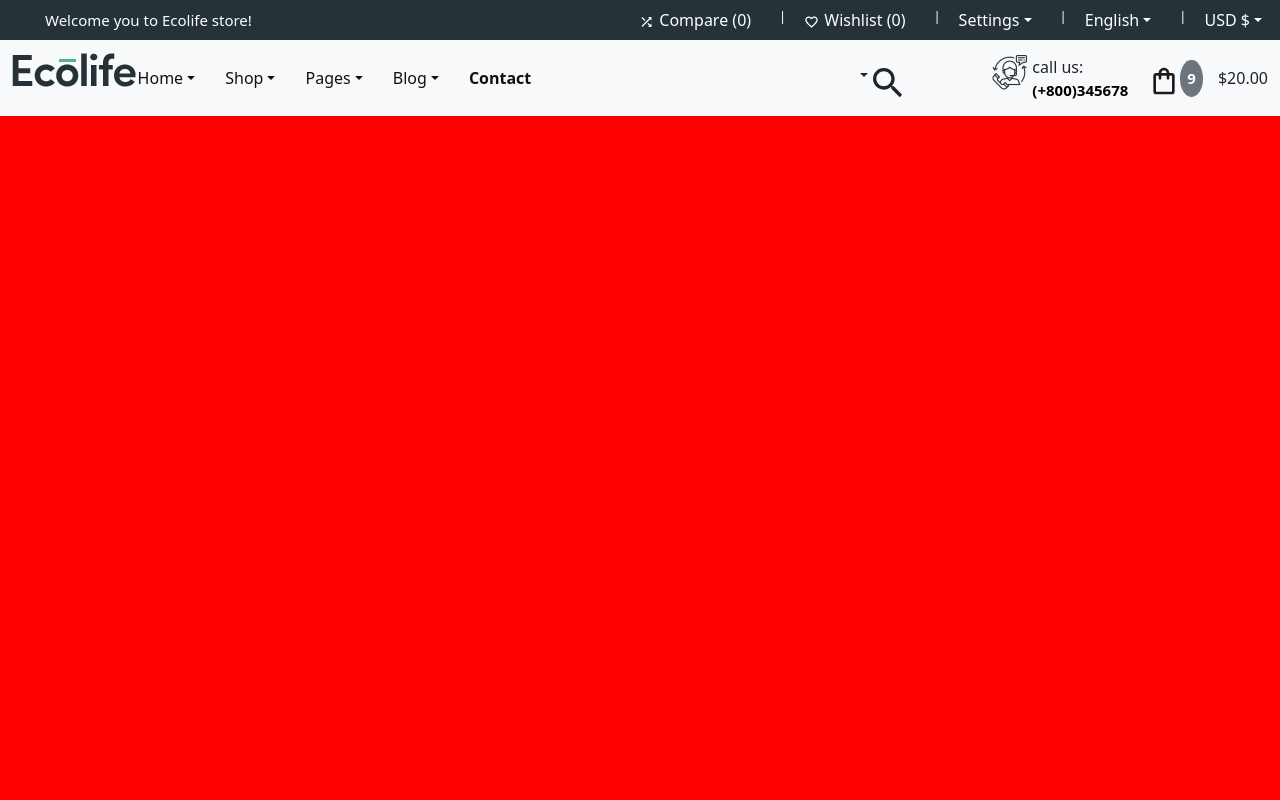
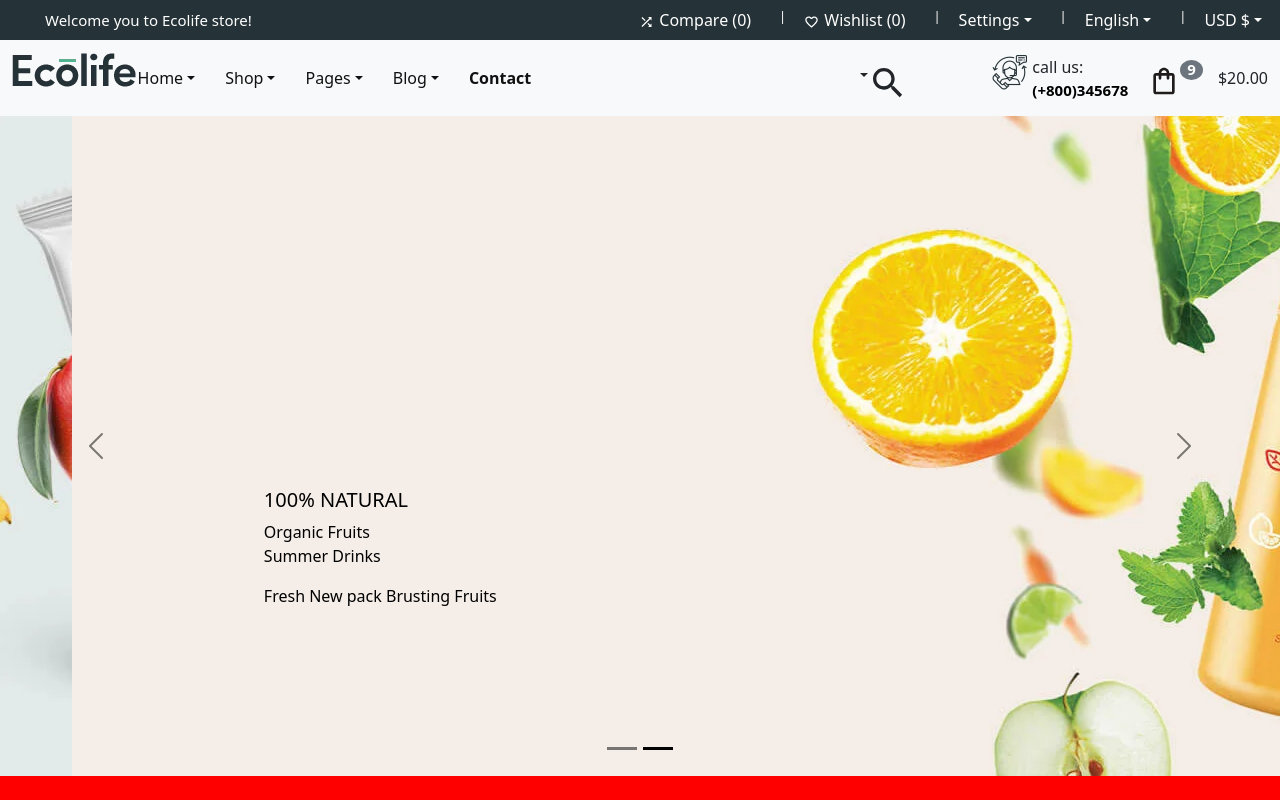
Before and after one commit to Manikrish52/reactjs, a React (Create React App) app: page / in a window 1280 px wide. Built offline with nearby package versions, Linux system fonts and the light colour scheme.

Commit message:
header change

```diff
--- a/src/App.js
+++ b/src/App.js
@@ -1,13 +1,13 @@
 import 'bootstrap/dist/css/bootstrap.min.css';
 import Header from './header/header';
 import Navbarheader from './navbar/navbar';
-// import Slider from './sliderarea/slider';
+import Slider from './sliderarea/slider';
 function App() {
   return (
     <div>
    <Header/>
    <Navbarheader/>
-   {/* <Slider /> */}
+   <Slider />
    </div>
   );
 }
--- a/src/navbar/navbar.css
+++ b/src/navbar/navbar.css
@@ -189,7 +189,7 @@
 .allcategoties-lists{
     width:15rem;
     height: 400px;
-    overflow: auto;
+    /* overflow: auto; */
 }
 .input-group {
     position: relative;
@@ -204,7 +204,7 @@
 
 
     /*home  */
-/* .middle-content{
+.middle-content{
     display: flex;
 
 }
@@ -255,7 +255,7 @@
 }
 .single-product:hover{
     color: #198754;
-} */
+}
 
 /* shop */
 .card-content{
@@ -352,6 +352,7 @@
     --bs-badge-padding-y: 3px !important;
     font-size: 15px;
     display: flex;
+    height: 20px;
     --bs-badge-font-size: 0.75em;
 
     align-items: center;
@@ -381,10 +382,10 @@ display: flex;
 
     color: rgb(18, 17, 17);
     font-weight: 500;
-    padding: 10px 30px 0px 0px ;
+    /* padding: 10px 30px 0px 0px ;
      display: flex;
      justify-content: space-between;
-
+     */
 }
 #middle-nav-dropdown:hover{
     color: #198754;
@@ -443,7 +444,14 @@ display: flex;
     transform: translate(10px, 0%);
 
 }
-/* .card-content {
+.navbar-collapse {
+    flex-basis: 100%;
+    flex-grow: 1;
+    height: 500px;
+    /* width: 20rem !important; */
+    align-items: center;
+}
+.card-content {
     width: 15rem;
 }
 .card-body {
@@ -455,7 +463,7 @@ display: flex;
 }
 .shop-list{
 
-} */
+}
 }
 @media only screen and (min-width: 600px) {
     .logo-content{
@@ -534,6 +542,9 @@ display: flex;
      padding-top: 10px;
     padding-left: 3rem;
 }
+.card-content {
+    width: 40rem;
+}
 }
 
 @media only screen and (min-width : 1200px) {
--- a/src/navbar/navbar.js
+++ b/src/navbar/navbar.js
@@ -99,7 +99,7 @@ function Navbarheader() {
               <NavDropdown title="Shop" id="middle-nav-dropdown">
                        <Card className='card-content'>
 
-                    <Card.Body>
+                    <Card.Body className='card-body'>
                      <Card.Title>
 
                         <ListGroup>
--- a/src/sliderarea/slider.js
+++ b/src/sliderarea/slider.js
@@ -1,47 +1,47 @@
-// import React from 'react'
-// import './slider.css'
-// import './sliderimage/sample-1.webp'
-// import Carousel from 'react-bootstrap/Carousel';
-// import SliderImg from "../sliderarea/sliderimage/sample-1.webp"
-// import SliderImg2 from '../sliderarea/sliderimage/sample-2.webp'
+import React from 'react'
+import './slider.css'
+import './sliderimage/sample-1.webp'
+import Carousel from 'react-bootstrap/Carousel';
+import SliderImg from "../sliderarea/sliderimage/sample-1.webp"
+import SliderImg2 from '../sliderarea/sliderimage/sample-2.webp'
 
-// function Slider() {
-//   return (
-//         <Carousel data-bs-theme="dark">
-//       <Carousel.Item>
-//         <img
-//           className="slider1"
-//           src={SliderImg}
-//           alt="First slide"
-//         />
-//         <Carousel.Caption className='firstslide_content'>
-//           <h5>NOT FRIED NOT BAKED</h5>
-//           <div>
-//            <p> Freeze Dried Friits
-//             <br/>
-//             Pineapple Coconut
-//            </p>
-//            <p>Free  Shipping On Qualified Orders $35</p>
-//             </div>
-//         </Carousel.Caption>
-//       </Carousel.Item>
-//       <Carousel.Item>
-//         <img
-//           className="slider2"
-//           src={SliderImg2}
-//           alt="Second slide"
-//         />
-//         <Carousel.Caption className='secondslide_content'>
-//           <h5>100% NATURAL</h5>
-//           <p>Organic Fruits <br/> Summer Drinks</p>
-//           <p>Fresh New pack Brusting Fruits</p>
-//         </Carousel.Caption>
-//       </Carousel.Item>
+function Slider() {
+  return (
+        <Carousel data-bs-theme="dark">
+      <Carousel.Item>
+        <img
+          className="slider1"
+          src={SliderImg}
+          alt="First slide"
+        />
+        <Carousel.Caption className='firstslide_content'>
+          <h5>NOT FRIED NOT BAKED</h5>
+          <div>
+           <p> Freeze Dried Friits
+            <br/>
+            Pineapple Coconut
+           </p>
+           <p>Free  Shipping On Qualified Orders $35</p>
+            </div>
+        </Carousel.Caption>
+      </Carousel.Item>
+      <Carousel.Item>
+        <img
+          className="slider2"
+          src={SliderImg2}
+          alt="Second slide"
+        />
+        <Carousel.Caption className='secondslide_content'>
+          <h5>100% NATURAL</h5>
+          <p>Organic Fruits <br/> Summer Drinks</p>
+          <p>Fresh New pack Brusting Fruits</p>
+        </Carousel.Caption>
+      </Carousel.Item>
 
-//     </Carousel>
+    </Carousel>
 
 
-//   )
-// }
+  )
+}
 
-// export default Slider
+export default Slider
```
